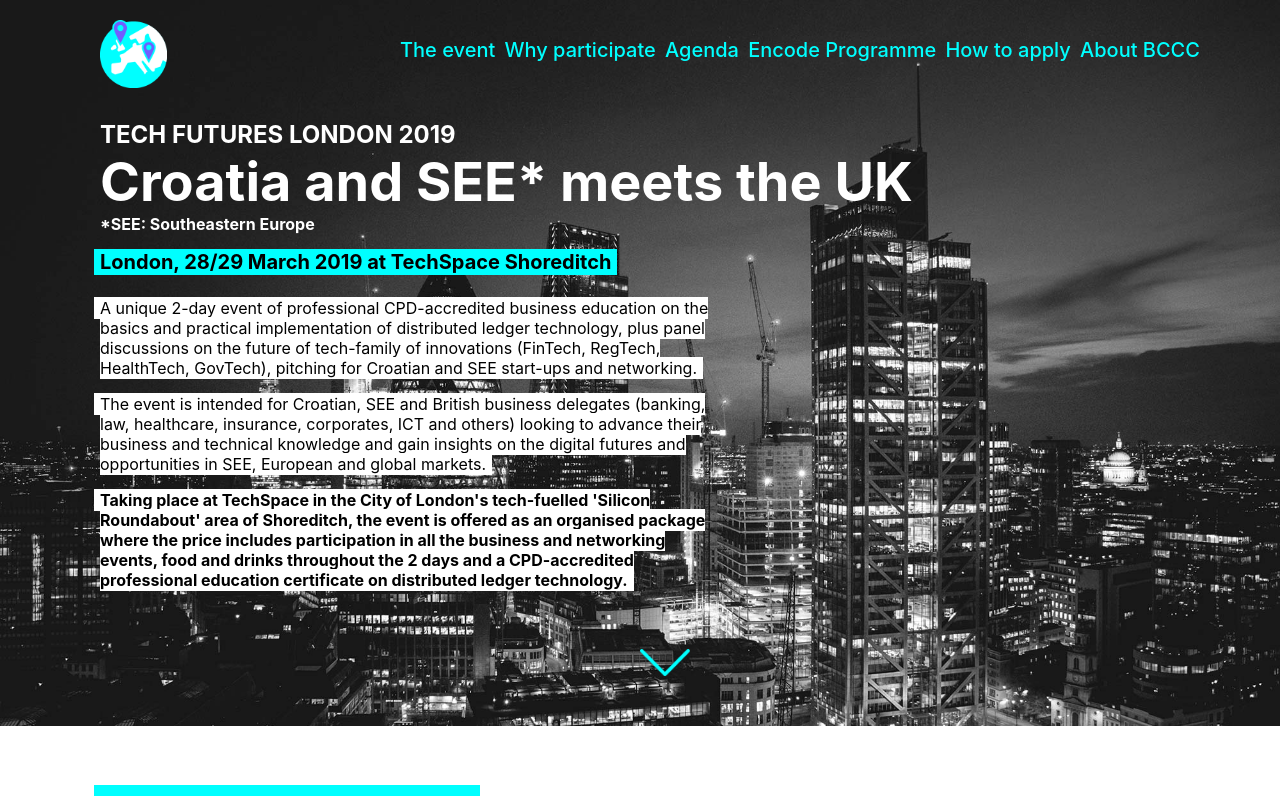
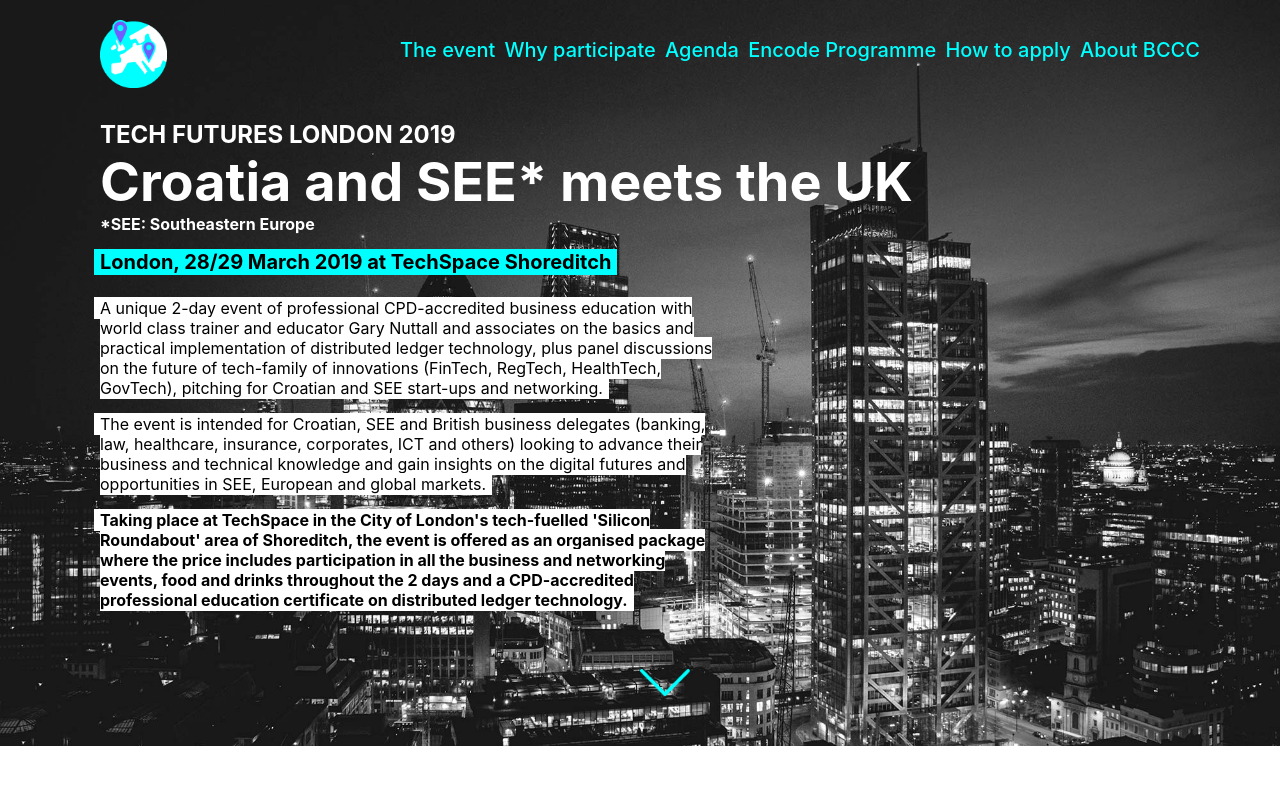
Before and after one commit to jcatalaamat/croatia-see-meets-uk, a React (Create React App) app: page /#/tech_futures_london_event_2019 in a window 1280 px wide. Shown: the top 796 px of the page. Built offline with nearby package versions, Linux system fonts and the light colour scheme.

Commit message:
title change

```diff
--- a/src/components/Title.jsx
+++ b/src/components/Title.jsx
@@ -40,9 +40,11 @@
         <div className="p-max">
           <p>
             <span className="p-contrast">
-            A unique 2-day event of professional CPD-accredited business education on the basics and practical
-implementation of distributed ledger technology, plus panel discussions on the future of tech-family of innovations
-(FinTech, RegTech, HealthTech, GovTech), pitching for Croatian and SEE start-ups and networking.
+            A unique 2-day event of professional CPD-accredited business education with world
+            class trainer and educator Gary Nuttall and associates on the basics and practical
+            implementation of distributed ledger technology, plus panel discussions on the
+            future of tech-family of innovations (FinTech, RegTech, HealthTech, GovTech),
+            pitching for Croatian and SEE start-ups and networking.
             </span>
           </p>
           <p>
```
